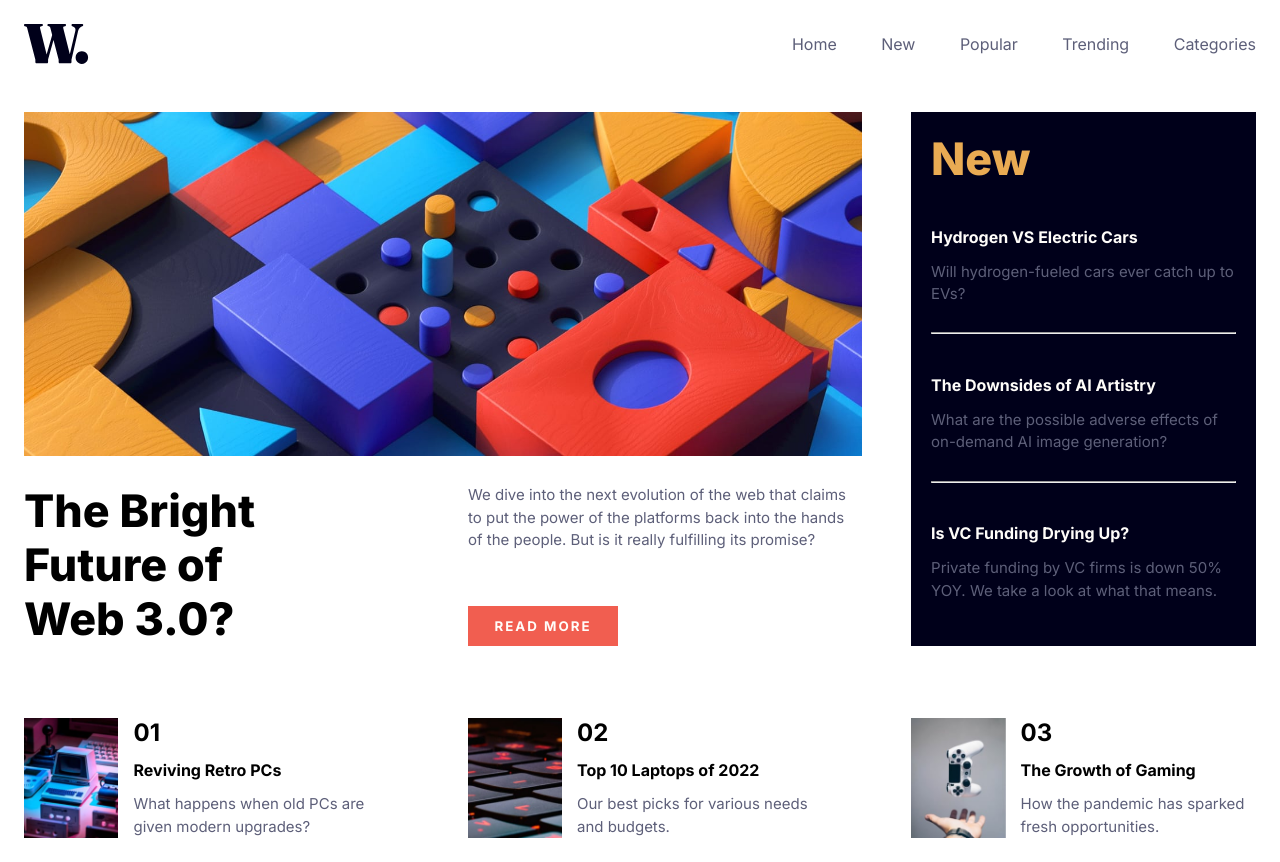
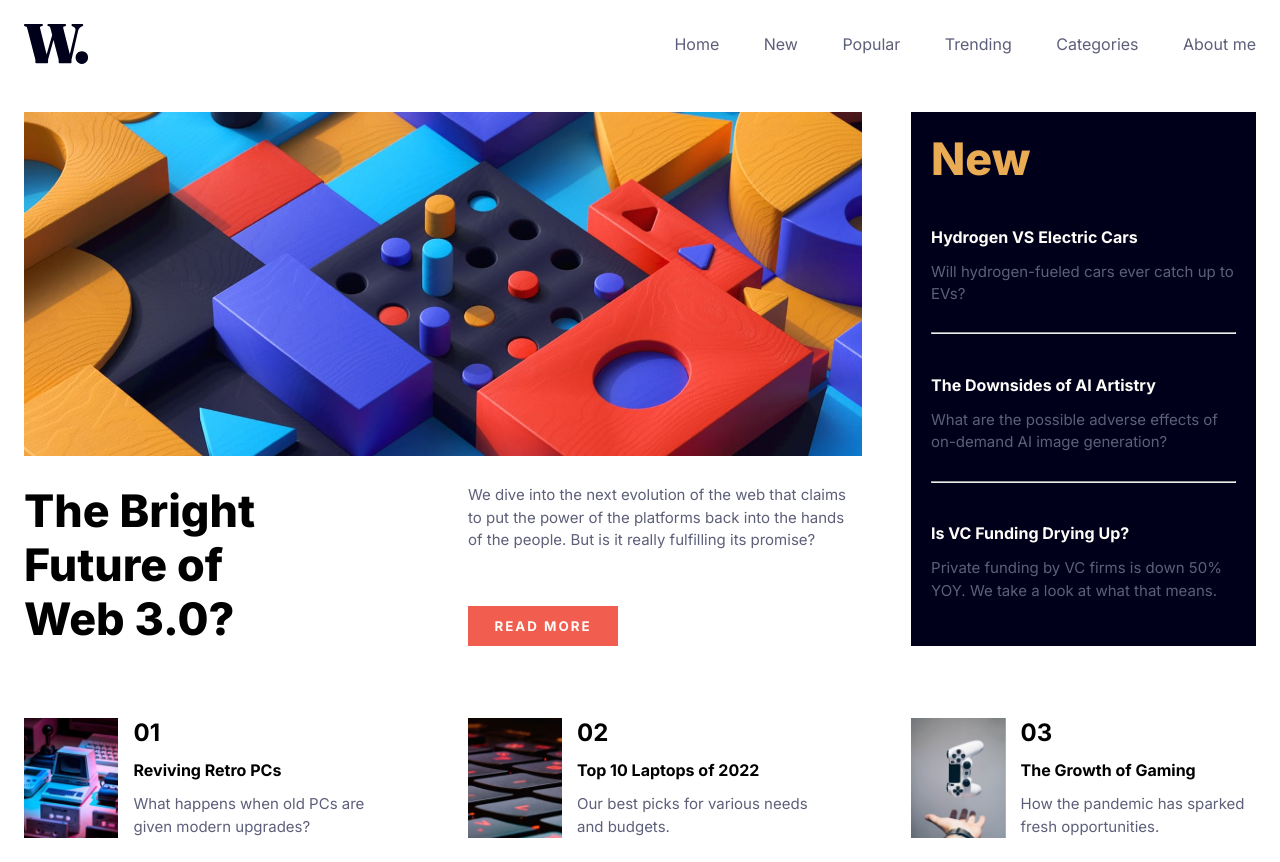
Before and after one commit to Joseph-web-create/NEWs_website, a plain HTML site: page index.html in a window 1280 px wide. Drawn offline with Linux system fonts and the light colour scheme.

Commit message:
added linke

```diff
--- a/index.html
+++ b/index.html
@@ -25,6 +25,7 @@
             <a href="#">Popular</a>
             <a href="#">Trending</a>
             <a href="#">Categories</a>
+            <a href="#">About me</a>
           </div>
           <img src="assets/images/icon-menu.svg" alt="Burgamenu">
       </nav>
```
